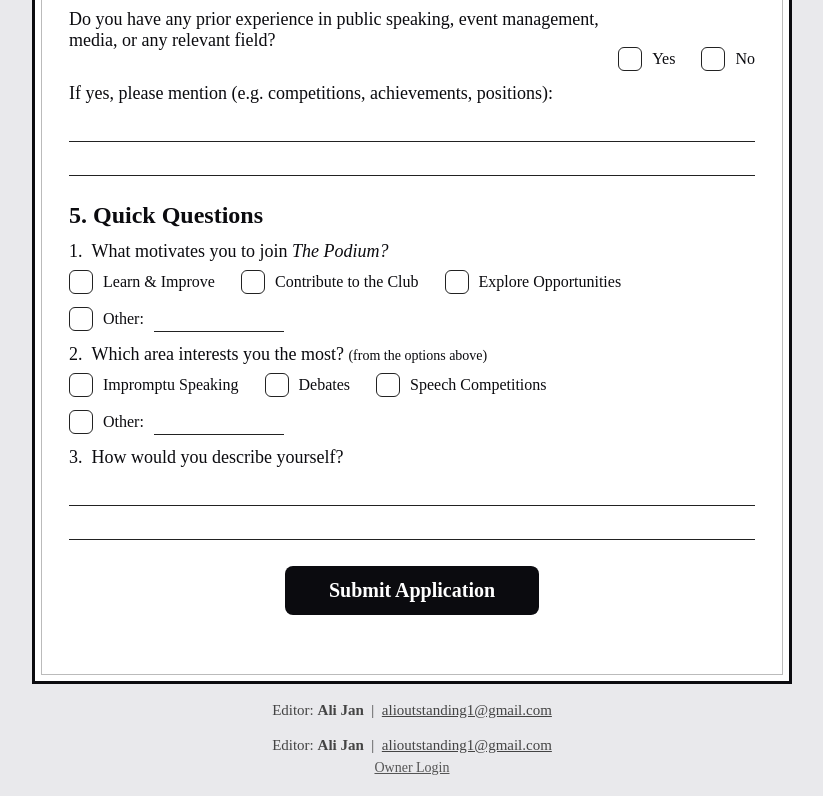
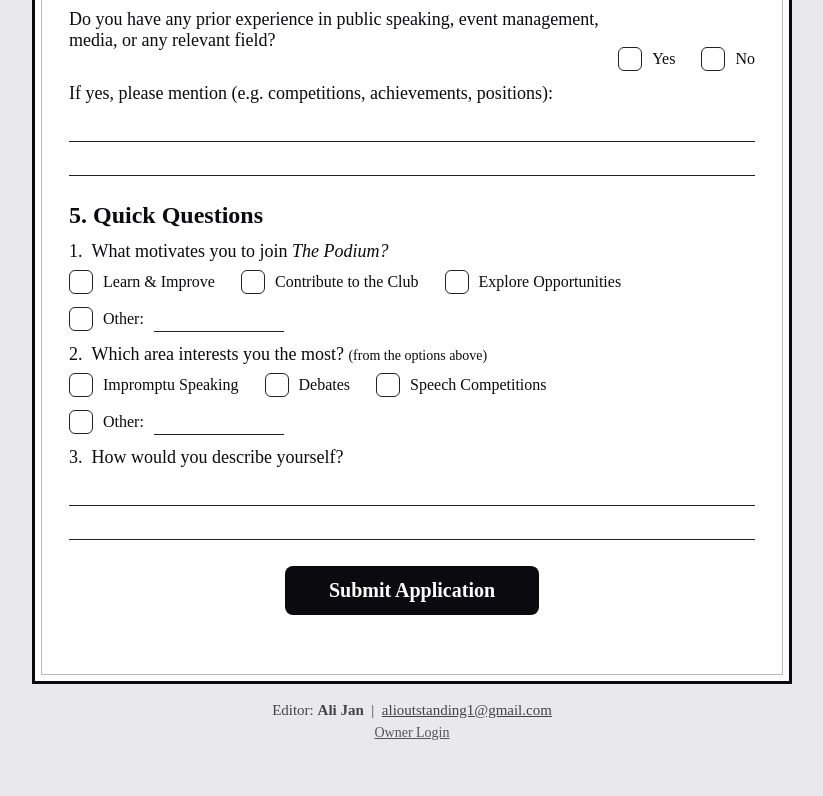
Before and after one commit to AlijanOfficial/Thepodium-registration.form, a plain HTML site: page index.html in a window 1280 px wide. Shown: the part 818-1614 px from the top of the page, without its empty margins (228-1051 px from the left). After the commit the page ends 1579 px from the top, so only its background shows below. Drawn offline with nearby package versions, Linux system fonts and the light colour scheme.

Commit message:
Remove duplicate footer paragraph in index.html
Removed duplicate footer paragraph for cleaner layout.

```diff
--- a/index.html
+++ b/index.html
@@ -73,7 +73,6 @@
   <div class="msg" id="msg"></div>
 </form>
 <p class="foot" style="margin-top:18px;font-size:15px;color:#444">Editor: <b>Ali Jan</b> &nbsp;|&nbsp; <a href="mailto:alioutstanding1@gmail.com" style="color:#444">alioutstanding1@gmail.com</a></p>
-  <p class="foot" style="margin-top:18px;font-size:15px;color:#444">Editor: <b>Ali Jan</b> &nbsp;|&nbsp; <a href="mailto:alioutstanding1@gmail.com" style="color:#444">alioutstanding1@gmail.com</a></p>
 <p class="foot" style="margin-top:6px"><a href="login.html">Owner Login</a></p>
 
 <script src="https://cdn.jsdelivr.net/npm/@supabase/supabase-js@2.45.4/dist/umd/supabase.min.js"></script>
```
